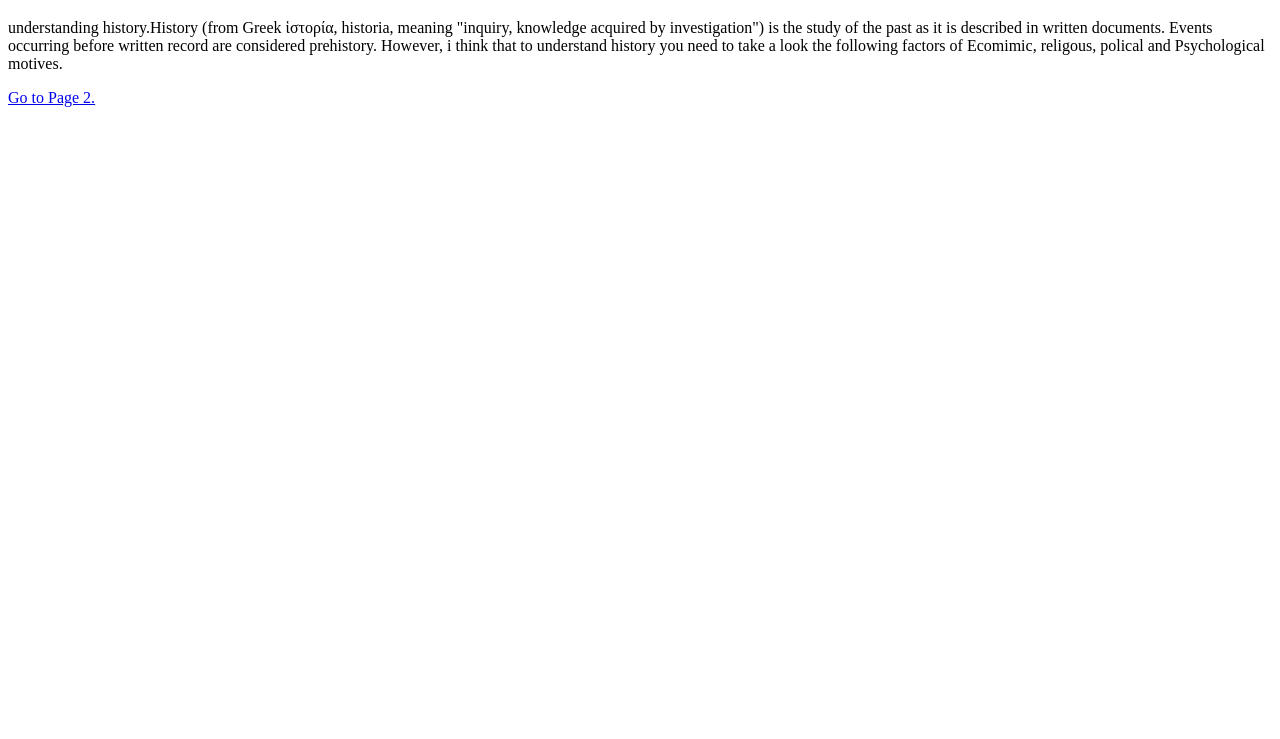
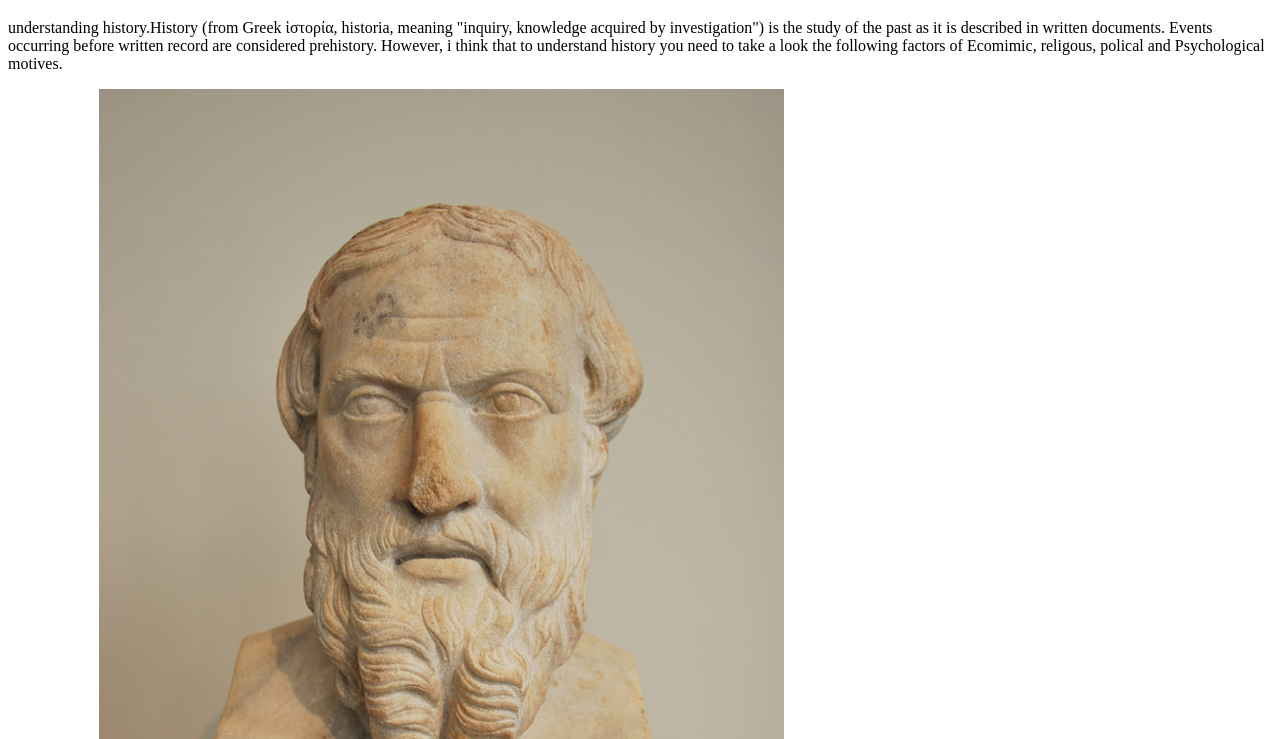
Before and after one commit to ethanspectrumacademy/EthansHistoryWebsite-, a plain HTML site: page index.html in a window 1280 px wide. Shown: the part 61-800 px from the top of the page. Drawn offline with Linux system fonts and the light colour scheme.

Commit message:
Update index.html

```diff
--- a/index.html
+++ b/index.html
@@ -10,6 +10,7 @@
    is the study of the past as it is described in written documents. Events occurring before written record are
   considered prehistory. However, i think that to understand history you need to take a look the following factors of Ecomimic, religous, polical and Psychological motives.</p>
   <a href="p2.html">Go to Page 2.</a>
+    <img src="4802383155_fcfaa1e1a9_b.jpg" alt="The founder of history, Herodotus.">
 
 
 </body>
```
